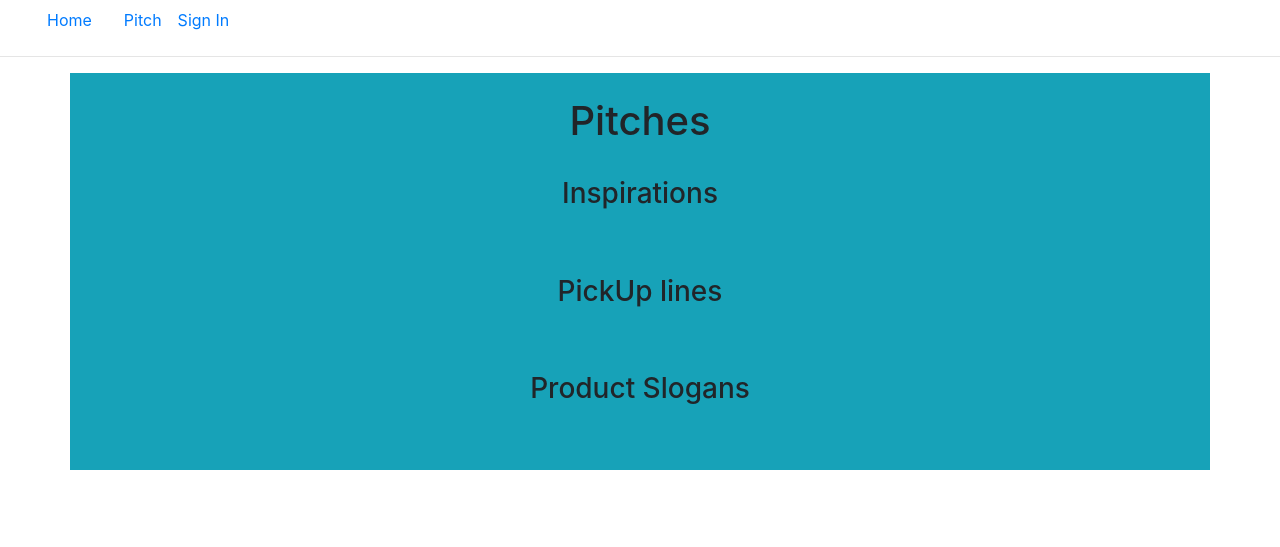
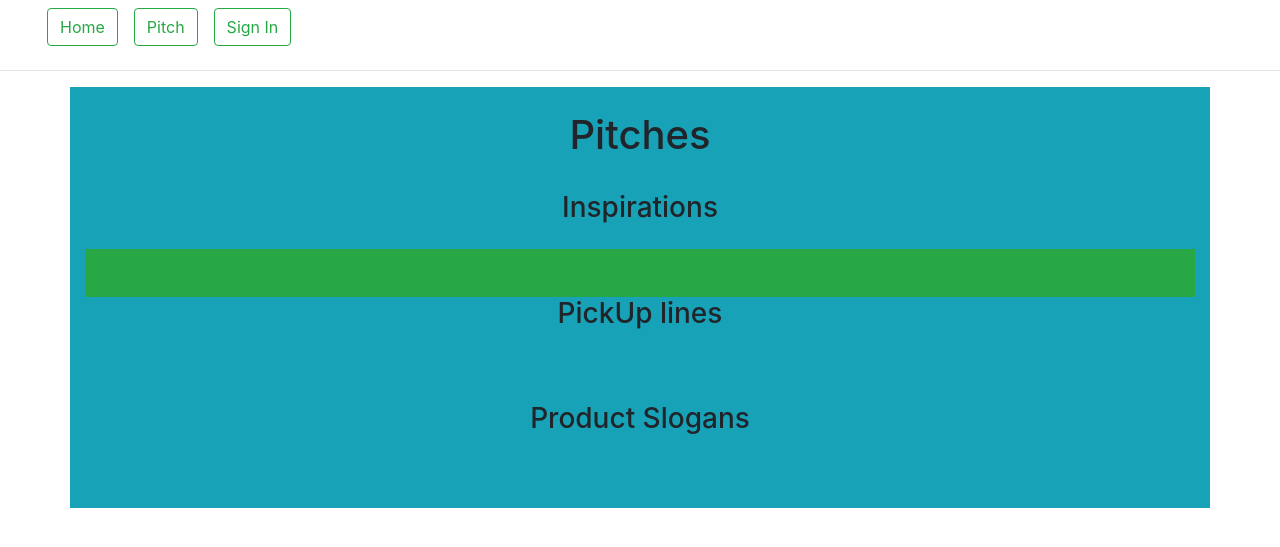
Before and after one commit to JosephKinyua/Flask_Pitch, a Flask app: page / in a window 1280 px wide. Shown: the top 547 px of the page. Run offline with Flask 2, Linux system fonts and the light colour scheme; data that the repository does not hold is empty; some libraries are stand-ins or nearby versions.

Commit message:
update files

```diff
--- a/app/templates/auth/login.html
+++ b/app/templates/auth/login.html
@@ -1,6 +1,6 @@
 {% extends 'base.html' %} {% import 'bootstrap/wtf.html' as wtf %} {% block content%}
 <h3 class="text-center">Login</h3>
-<div class="container d-flex justify-content-center align-items-center">
+<div class="container d-flex justify-content-center align-items-center bg-success p-3">
 
     <div class="loginForm">
         {% for message in get_flashed_messages() %}
--- a/app/templates/auth/register.html
+++ b/app/templates/auth/register.html
@@ -1,6 +1,6 @@
 {% extends 'base.html' %} {% import 'bootstrap/wtf.html' as wtf %} {% block content%}
 <h3 class="text-center">Sign Up</h3>
-<div class="container d-flex justify-content-center align-items-center">
+<div class="container d-flex justify-content-center align-items-center bg-success p-3">
     <div class="loginForm">
         {{ wtf.quick_form(registrationform) }}
     </div>
--- a/app/templates/index.html
+++ b/app/templates/index.html
@@ -1,9 +1,10 @@
 {% extends 'base.html' %} {% import 'macros.html' as macro %} {% block content%}
 <div class="container bg-info">
     <h1 class="text-center bg-info p-4">Pitches</h1>
-    <div id="inspire">
+    <div class="inspire">
         <h3 class="text-center"> Inspirations </h3>
-        {{ macro.displayPitches(inspire) }}
+        <div class="container bg-success"> {{ macro.displayPitches(inspire) }} </div>
+
     </div>
 
     <div id="pickup">
--- a/app/templates/macros.html
+++ b/app/templates/macros.html
@@ -1,6 +1,6 @@
 {% macro displayPitches(pitches) %}
 
-<div class="home container p-4 mt-3">
+<div class="home container p-4 mt-4">
     {% for nopit in pitches %}
     <div class="pitch">
         <div class="d-md-flex justify-content-between">
--- a/app/templates/navbar.html
+++ b/app/templates/navbar.html
@@ -2,14 +2,14 @@
     <div class="container-fluid">
         <div class="nav navbar-nav navbar-right">
             <ul class="nav">
-                <li><a class="nav-item other p-3" href="/">Home</a></li>
-                <li><a class="nav-item other p-3" href="{{url_for('main.new_pitch')}}">Pitch</a></li>
+                <li><a class="nav-item other ml-3 btn btn-outline-success" href="/">Home</a></li>
+                <li><a class="nav-item other ml-3 btn btn-outline-success" href="{{url_for('main.new_pitch')}}">Pitch</a></li>
 
                 {% if current_user.is_authenticated %}
-                <li><a class="nav-item other p-3" href="{{ url_for('main.profile', uname = current_user.username) }}">{{ current_user.username| capitalize }}</a></li>
-                <li><a class="nav-item other" href="{{url_for('auth.logout')}}">Log Out</a></li>
+                <li><a class="nav-item other ml-3 btn btn-outline-success" href="{{ url_for('main.profile', uname = current_user.username) }}">{{ current_user.username| capitalize }}</a></li>
+                <li><a class="nav-item other ml-3 btn btn-outline-success" href="{{url_for('auth.logout')}}">Log Out</a></li>
                 {% else %}
-                <li><a class="nav-item other" href="{{url_for('auth.login')}}">Sign In</a></li>
+                <li><a class="nav-item other ml-3 btn btn-outline-success" href="{{url_for('auth.login')}}">Sign In</a></li>
                 {% endif %}
             </ul>
         </div>
--- a/app/templates/newpitch.html
+++ b/app/templates/newpitch.html
@@ -1,6 +1,6 @@
 {% extends 'base.html'%} {% import "bootstrap/wtf.html" as wtf %} {% block content %}
 <h3 class="text-center">New Pitch</h3>
-<div class="container d-flex justify-content-center align-items-center">
+<div class="container d-flex justify-content-center align-items-center bg-success p-3">
 
     <div class="loginForm">
         <p>You Got <span class="text-danger">60 seconds</span> to Make it or Be Broken </p>
```
Also changed, not shown: requirements.txt (deleted, +0 -20 lines).
